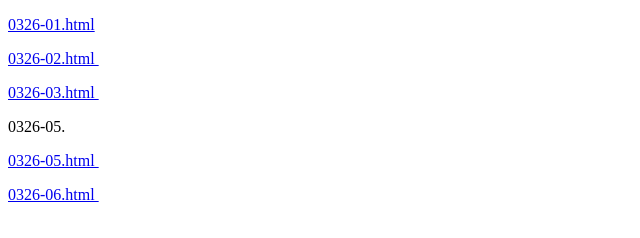
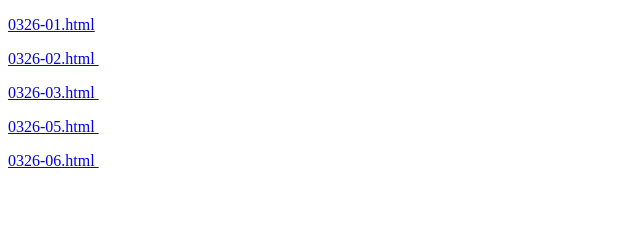
Before and after one commit to jungenhu/jungen.github.com, a plain HTML site: page 0326/index.html in a window 1280 px wide. Shown: the whole page, without its empty margins (0-640 px from the left). Drawn offline with Linux system fonts and the light colour scheme.

Commit message:
Update index.html

```diff
--- a/0326/index.html
+++ b/0326/index.html
@@ -9,7 +9,6 @@
 <p> <a href="0326-01.html">0326-01.html </a> </p>
 <p><a href="0326-02.html">0326-02.html&nbsp;</a></p>
 <p><a href="0326-03.html">0326-03.html&nbsp;</a></p>
-<p>0326-05.&nbsp;</p>
 <p><a href="0326-05.html">0326-05.html&nbsp;</a></p>
 <p><a href="0326-06.html">0326-06.html&nbsp;</a></p>
 </body>
```
